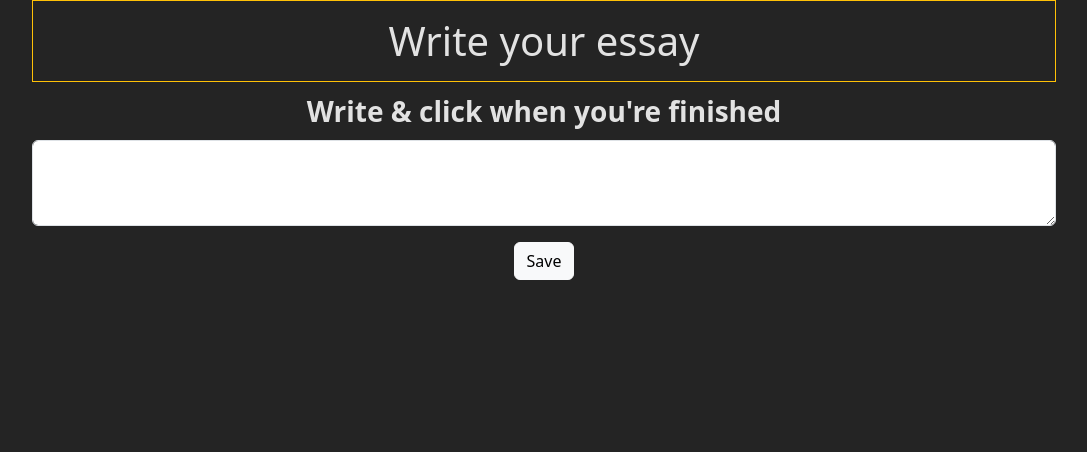
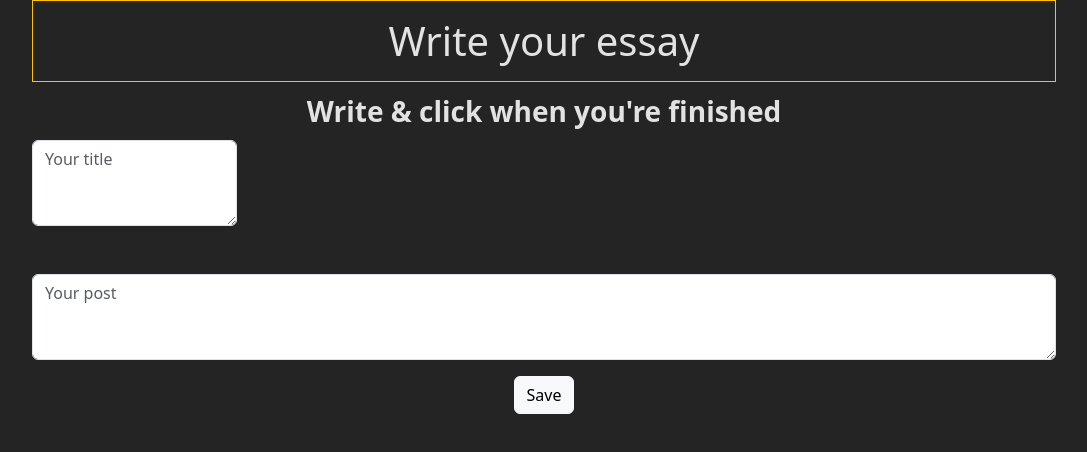
Before and after one commit to JanLascala/react-form, a React (Vite) app: page / in a window 1280 px wide. Shown: the top 452 px of the page, without its empty margins (96-1183 px from the left). Built offline with nearby package versions, Linux system fonts and the light colour scheme.

Commit message:
corrected form add title and style

```diff
--- a/src/components/Form.jsx
+++ b/src/components/Form.jsx
@@ -1,11 +1,14 @@
 export default function Form() {
     return (
         <div className="form text-center">
-            <div class="mb-3">
+            <div className="mb-3">
                 <label for="essay" className="form-label text-center fs-3 text fw-bold "> Write & click when you're finished</label>
-                <textarea class="form-control" id="essay" rows="3"></textarea>
 
-                <button type="button" class="btn btn-light mt-3">Save</button>
+                <textarea className="form-control Title_form" id="Title" rows="3" placeholder="Your title"></textarea>
+
+                <textarea className="form-control" id="essay" rows="3" placeholder="Your post"></textarea>
+
+                <button type="button" className="btn btn-light mt-3">Save</button>
             </div>
         </div>
     )
--- a/src/index.css
+++ b/src/index.css
@@ -26,7 +26,14 @@ header {
   margin: auto;
 }
 
+
+
 .form {
   width: 80%;
-  margin: auto
+  margin: auto;
+
+  .Title_form {
+    width: 20%;
+    margin-bottom: 3rem;
+  }
 }
```
